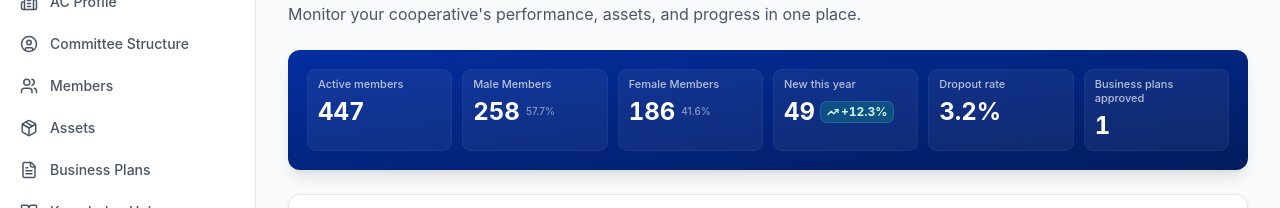
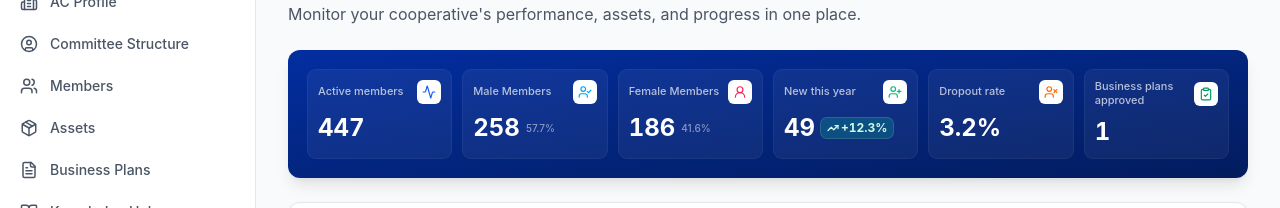
Before and after one commit to Nisal2522/Framer-UI-UX, a React (Vite) app: page /dashboard in a window 1280 px wide. Shown: the part 141-349 px from the top of the page. Built offline with nearby package versions, Linux system fonts and the light colour scheme.

Commit message:
feat: enhance ACDashboard and BusinessPlanTemplate with icons for improved visual representation; refactor Member360Form for better layout and usability

```diff
--- a/src/app/components/ACDashboard.tsx
+++ b/src/app/components/ACDashboard.tsx
@@ -10,6 +10,12 @@ import {
   Clock,
   Calendar,
   MapPinned,
+  UserCheck,
+  UserPlus,
+  UserX,
+  ClipboardCheck,
+  Activity,
+  UserRound,
 } from "lucide-react";
 import { MapContainer, TileLayer, Marker, Tooltip as LeafletTooltip, Popup } from "react-leaflet";
 import L from "leaflet";
@@ -122,35 +128,55 @@ export function ACDashboard() {
       {/* 1. Membership + key stats — compact card */}
       <div className="rounded-xl bg-gradient-to-br from-[#032EA1] to-[#021c5e] p-4 text-white shadow-lg ring-1 ring-white/10 sm:p-5">
         <div className="grid grid-cols-2 gap-2.5 sm:grid-cols-3 lg:grid-cols-6 sm:gap-3">
-          <div className="min-w-0 rounded-lg bg-white/5 px-2 py-2 ring-1 ring-white/10 sm:px-2.5">
-            <p className="text-[10px] font-medium leading-tight text-white/70 sm:text-[11px]">
-              Active members
-            </p>
-            <p className="mt-1 text-xl font-bold tabular-nums sm:text-2xl">447</p>
+
+          {/* Active members */}
+          <div className="min-w-0 rounded-lg bg-white/5 px-2.5 py-2.5 ring-1 ring-white/10">
+            <div className="flex items-center justify-between mb-2">
+              <p className="text-[10px] font-medium leading-tight text-white/70 sm:text-[11px]">Active members</p>
+              <div className="w-6 h-6 rounded-md bg-white flex items-center justify-center shrink-0">
+                <Activity className="w-3.5 h-3.5 text-blue-600" />
+              </div>
+            </div>
+            <p className="text-xl font-bold tabular-nums sm:text-2xl">447</p>
           </div>
-          <div className="min-w-0 rounded-lg bg-white/5 px-2 py-2 ring-1 ring-white/10 sm:px-2.5">
-            <p className="text-[10px] font-medium leading-tight text-white/70 sm:text-[11px]">
-              Male Members
-            </p>
-            <div className="mt-1 flex items-center gap-1.5">
+
+          {/* Male Members */}
+          <div className="min-w-0 rounded-lg bg-white/5 px-2.5 py-2.5 ring-1 ring-white/10">
+            <div className="flex items-center justify-between mb-2">
+              <p className="text-[10px] font-medium leading-tight text-white/70 sm:text-[11px]">Male Members</p>
+              <div className="w-6 h-6 rounded-md bg-white flex items-center justify-center shrink-0">
+                <UserCheck className="w-3.5 h-3.5 text-sky-500" />
+              </div>
+            </div>
+            <div className="flex items-center gap-1.5">
               <p className="text-xl font-bold tabular-nums sm:text-2xl">258</p>
               <span className="text-[10px] text-white/50 font-medium">57.7%</span>
             </div>
           </div>
-          <div className="min-w-0 rounded-lg bg-white/5 px-2 py-2 ring-1 ring-white/10 sm:px-2.5">
-            <p className="text-[10px] font-medium leading-tight text-white/70 sm:text-[11px]">
-              Female Members
-            </p>
-            <div className="mt-1 flex items-center gap-1.5">
+
+          {/* Female Members */}
+          <div className="min-w-0 rounded-lg bg-white/5 px-2.5 py-2.5 ring-1 ring-white/10">
+            <div className="flex items-center justify-between mb-2">
+              <p className="text-[10px] font-medium leading-tight text-white/70 sm:text-[11px]">Female Members</p>
+              <div className="w-6 h-6 rounded-md bg-white flex items-center justify-center shrink-0">
+                <UserRound className="w-3.5 h-3.5 text-rose-500" />
+              </div>
+            </div>
+            <div className="flex items-center gap-1.5">
               <p className="text-xl font-bold tabular-nums sm:text-2xl">186</p>
               <span className="text-[10px] text-white/50 font-medium">41.6%</span>
             </div>
           </div>
-          <div className="min-w-0 rounded-lg bg-white/5 px-2 py-2 ring-1 ring-white/10 sm:px-2.5">
-            <p className="text-[10px] font-medium leading-tight text-white/70 sm:text-[11px]">
-              New this year
-            </p>
-            <div className="mt-1 flex flex-wrap items-center gap-1.5">
+
+          {/* New this year */}
+          <div className="min-w-0 rounded-lg bg-white/5 px-2.5 py-2.5 ring-1 ring-white/10">
+            <div className="flex items-center justify-between mb-2">
+              <p className="text-[10px] font-medium leading-tight text-white/70 sm:text-[11px]">New this year</p>
+              <div className="w-6 h-6 rounded-md bg-white flex items-center justify-center shrink-0">
+                <UserPlus className="w-3.5 h-3.5 text-emerald-500" />
+              </div>
+            </div>
+            <div className="flex flex-wrap items-center gap-1.5">
               <span className="text-xl font-bold tabular-nums sm:text-2xl">49</span>
               <span className="inline-flex items-center gap-0.5 rounded-md bg-emerald-400/20 px-1.5 py-0.5 text-[11px] font-bold tabular-nums text-emerald-100 ring-1 ring-emerald-300/30 sm:text-xs">
                 <TrendingUp className="h-3 w-3 shrink-0" strokeWidth={2.5} aria-hidden />
@@ -158,18 +184,29 @@ export function ACDashboard() {
               </span>
             </div>
           </div>
-          <div className="min-w-0 rounded-lg bg-white/5 px-2 py-2 ring-1 ring-white/10 sm:px-2.5">
-            <p className="text-[10px] font-medium leading-tight text-white/70 sm:text-[11px]">
-              Dropout rate
-            </p>
-            <p className="mt-1 text-xl font-bold tabular-nums sm:text-2xl">3.2%</p>
+
+          {/* Dropout rate */}
+          <div className="min-w-0 rounded-lg bg-white/5 px-2.5 py-2.5 ring-1 ring-white/10">
+            <div className="flex items-center justify-between mb-2">
+              <p className="text-[10px] font-medium leading-tight text-white/70 sm:text-[11px]">Dropout rate</p>
+              <div className="w-6 h-6 rounded-md bg-white flex items-center justify-center shrink-0">
+                <UserX className="w-3.5 h-3.5 text-orange-500" />
+              </div>
+            </div>
+            <p className="text-xl font-bold tabular-nums sm:text-2xl">3.2%</p>
           </div>
-          <div className="min-w-0 rounded-lg bg-white/5 px-2 py-2 ring-1 ring-white/10 sm:px-2.5">
-            <p className="text-[10px] font-medium leading-tight text-white/70 sm:text-[11px]">
-              Business plans approved
-            </p>
-            <p className="mt-1 text-xl font-bold tabular-nums sm:text-2xl">1</p>
+
+          {/* Business plans approved */}
+          <div className="min-w-0 rounded-lg bg-white/5 px-2.5 py-2.5 ring-1 ring-white/10">
+            <div className="flex items-center justify-between mb-2">
+              <p className="text-[10px] font-medium leading-tight text-white/70 sm:text-[11px]">Business plans approved</p>
+              <div className="w-6 h-6 rounded-md bg-white flex items-center justify-center shrink-0">
+                <ClipboardCheck className="w-3.5 h-3.5 text-emerald-600" />
+              </div>
+            </div>
+            <p className="text-xl font-bold tabular-nums sm:text-2xl">1</p>
           </div>
+
         </div>
       </div>
 
--- a/src/app/components/BusinessPlanTemplate.tsx
+++ b/src/app/components/BusinessPlanTemplate.tsx
@@ -319,29 +319,49 @@ export function BusinessPlanTemplate() {
           {/* Summary Banner */}
           <div className="rounded-xl bg-gradient-to-br from-[#032EA1] to-[#021c5e] p-4 text-white shadow-lg ring-1 ring-white/10 sm:p-5">
             <div className="grid grid-cols-2 gap-2.5 sm:grid-cols-4 sm:gap-3">
-              <div className="min-w-0 rounded-lg bg-white/5 px-2 py-2 ring-1 ring-white/10 sm:px-2.5">
+              <div className="min-w-0 rounded-lg bg-white/5 px-2.5 py-2.5 ring-1 ring-white/10">
+                <div className="flex items-center justify-between mb-2">
                   <p className="text-[10px] font-medium leading-tight text-white/70 sm:text-[11px]">
                     Total Submitted
                   </p>
-                <p className="mt-1 text-xl font-bold tabular-nums sm:text-2xl">{pastPlans.length}</p>
+                  <div className="w-6 h-6 rounded-md bg-white flex items-center justify-center shrink-0">
+                    <FileText className="w-3.5 h-3.5 text-blue-600" />
                   </div>
-              <div className="min-w-0 rounded-lg bg-white/5 px-2 py-2 ring-1 ring-white/10 sm:px-2.5">
+                </div>
+                <p className="text-xl font-bold tabular-nums sm:text-2xl">{pastPlans.length}</p>
+              </div>
+              <div className="min-w-0 rounded-lg bg-white/5 px-2.5 py-2.5 ring-1 ring-white/10">
+                <div className="flex items-center justify-between mb-2">
                   <p className="text-[10px] font-medium leading-tight text-white/70 sm:text-[11px]">
                     Approved
                   </p>
-                <p className="mt-1 text-xl font-bold tabular-nums sm:text-2xl">{approvedCount}</p>
+                  <div className="w-6 h-6 rounded-md bg-white flex items-center justify-center shrink-0">
+                    <CheckCircle2 className="w-3.5 h-3.5 text-emerald-600" />
                   </div>
-              <div className="min-w-0 rounded-lg bg-white/5 px-2 py-2 ring-1 ring-white/10 sm:px-2.5">
+                </div>
+                <p className="text-xl font-bold tabular-nums sm:text-2xl">{approvedCount}</p>
+              </div>
+              <div className="min-w-0 rounded-lg bg-white/5 px-2.5 py-2.5 ring-1 ring-white/10">
+                <div className="flex items-center justify-between mb-2">
                   <p className="text-[10px] font-medium leading-tight text-white/70 sm:text-[11px]">
                     Under Review
                   </p>
-                <p className="mt-1 text-xl font-bold tabular-nums sm:text-2xl">{reviewCount}</p>
+                  <div className="w-6 h-6 rounded-md bg-white flex items-center justify-center shrink-0">
+                    <Clock className="w-3.5 h-3.5 text-orange-500" />
                   </div>
-              <div className="min-w-0 rounded-lg bg-white/5 px-2 py-2 ring-1 ring-white/10 sm:px-2.5">
+                </div>
+                <p className="text-xl font-bold tabular-nums sm:text-2xl">{reviewCount}</p>
+              </div>
+              <div className="min-w-0 rounded-lg bg-white/5 px-2.5 py-2.5 ring-1 ring-white/10">
+                <div className="flex items-center justify-between mb-2">
                   <p className="text-[10px] font-medium leading-tight text-white/70 sm:text-[11px]">
                     Rejected
                   </p>
-                <p className="mt-1 text-xl font-bold tabular-nums sm:text-2xl">{rejectedCount}</p>
+                  <div className="w-6 h-6 rounded-md bg-white flex items-center justify-center shrink-0">
+                    <XCircle className="w-3.5 h-3.5 text-red-500" />
+                  </div>
+                </div>
+                <p className="text-xl font-bold tabular-nums sm:text-2xl">{rejectedCount}</p>
               </div>
             </div>
           </div>
```
Also changed, not shown: src/app/components/Member360Form.tsx (+68 -33 lines). Lines whose indentation alone changed are shown as unchanged.
